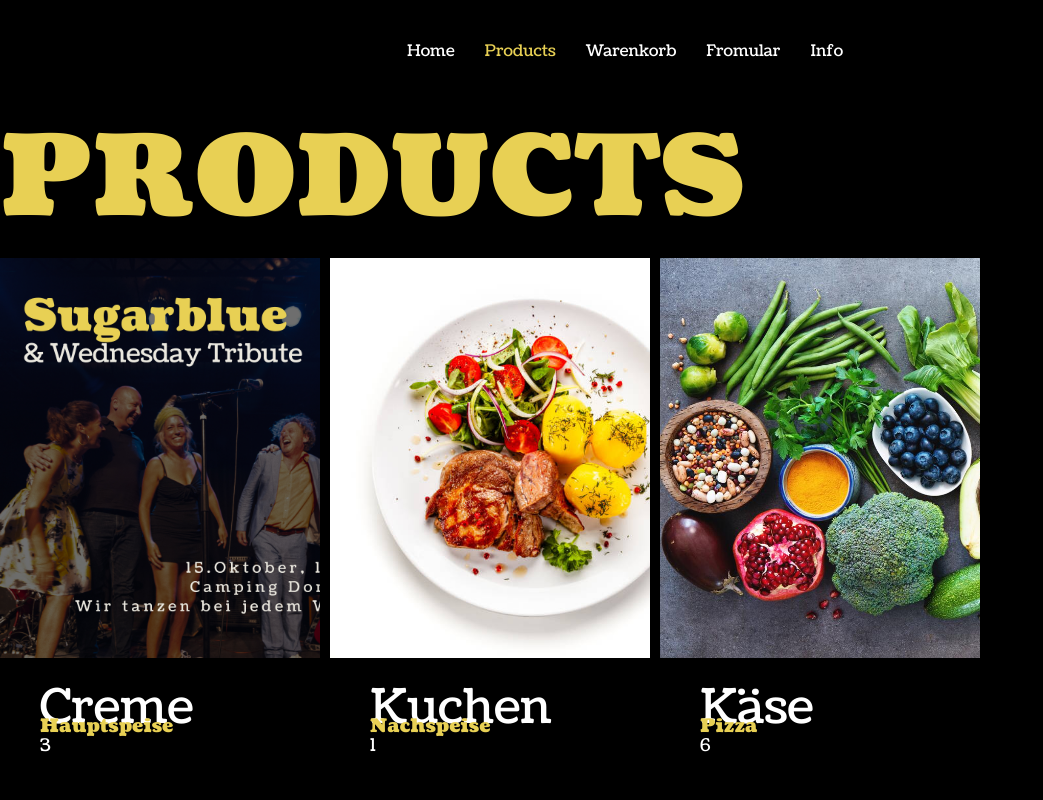
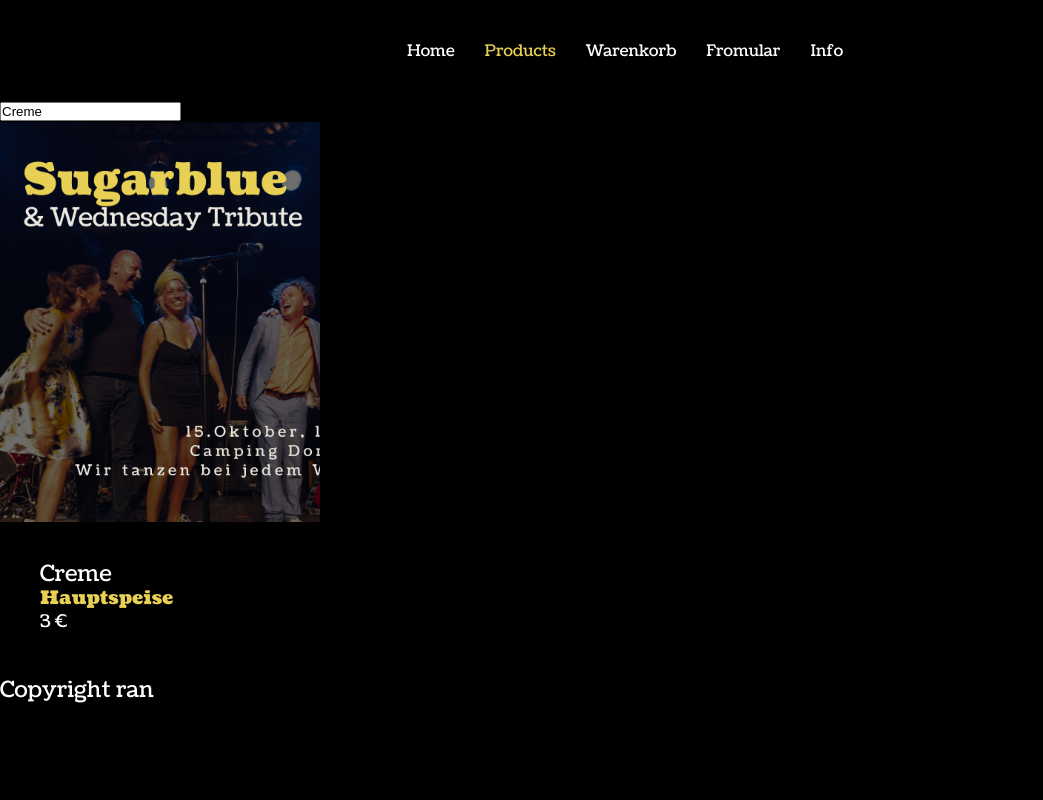
Before and after one commit to riedmann/Camping, a Gatsby site: page /products in a window 1280 px wide. Shown: the top 800 px of the page, without its empty margins (0-1043 px from the left). Built offline with nearby package versions, Linux system fonts and the light colour scheme; Gatsby itself is replaced by a stand-in of ours.

Commit message:
fixed cards, added filter

```diff
--- /dev/null
+++ b/content/products/2022-10-26-gurke.md
@@ -0,0 +1,8 @@
+---
+layout: member
+name: Gurke
+category: Nachspeise
+image: /images/uploads/image.jpg
+price: 22
+---
+c﻿c
--- a/package.json
+++ b/package.json
@@ -26,6 +26,7 @@
     "gatsby-remark-relative-images": "^2.0.2",
     "gatsby-source-filesystem": "^4.23.0",
     "gatsby-transformer-remark": "^5.23.0",
+    "mailersend": "^1.4.5",
     "netlify-cli": "^12.0.9",
     "netlify-cms-app": "^2.15.72",
     "netlify-lambda": "^2.0.15",
--- a/src/components/card.js
+++ b/src/components/card.js
@@ -24,7 +24,7 @@ export default function Card(props) {
       <div className={styles.description}>
         <h2>{data.name}</h2>
         <h3>{data.category}</h3>
-        <h4>{data.price}</h4>
+        <h4>{data.price} €</h4>
       </div>
     </div>
   );
--- a/src/components/card.module.css
+++ b/src/components/card.module.css
@@ -22,10 +22,15 @@
   padding: 40px;
   border-bottom-left-radius: 15px;
   border-bottom-right-radius: 15px;
+  line-height: 1.5em;
 
 }
 .description h5 {
   margin-top: 10px;
+}
+
+.description h2{
+  font-size: 1.4em;
 }
 
 .image{
--- a/src/pages/products.js
+++ b/src/pages/products.js
@@ -1,23 +1,44 @@
 import { graphql } from "gatsby";
-import React from "react";
+import React, { useState } from "react";
 import Card from "../components/card";
 import Layout from "../components/layout";
 import * as styles from "./products.module.css";
 
 export default function Products({ data }) {
+  const [search, setSearch] = useState("Creme");
   const prods = data.allMarkdownRemark.edges;
+
+  var filteredProds = prods.filter(function (el) {
+    let res = el.node.frontmatter.name.search(search);
+
+    return (
+      el.node.frontmatter.name.search(search) >= 0 ||
+      el.node.frontmatter.category.search(search) >= 0 ||
+      el.node.frontmatter.title.search(search) >= 0
+    );
+  });
+
+  const onChangeHandler = (event) => {
+    setSearch(event.target.value);
+  };
+
   let id = 0;
   return (
     <Layout>
-
-        <h1>PRODUCTS</h1>
-        <div className={styles.cards}>
-          {prods.map((product) => {
-            id++;
-            return <Card data={product} key={id} />;
-          })}
-        </div>
-
+      <div>
+        <input
+          style={{ color: "black" }}
+          type="text"
+          value={search}
+          onChange={onChangeHandler}
+        ></input>
+      </div>
+      <div className={styles.cards}>
+        {filteredProds.map((product) => {
+          id++;
+          return <Card data={product} key={id} />;
+        })}
+      </div>
     </Layout>
   );
 }
```
Also changed, not shown: functions/send-contact-email/send-contact-email.js (+33 -24 lines), static/images/uploads/image.jpg (added), 1 other file.
